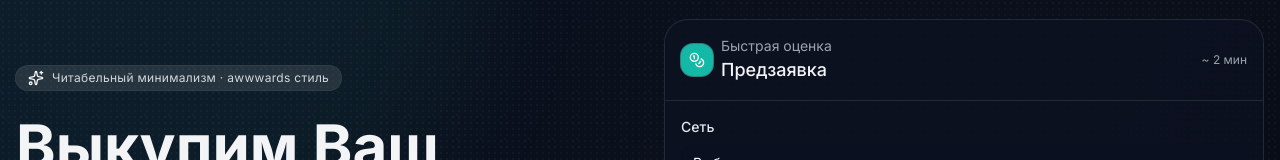
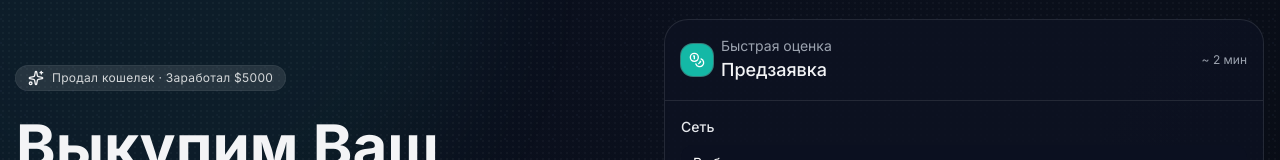
Before and after one commit to Gatsby01k/walletbuyback-landing, a React (Vite) app: page / in a window 1280 px wide. Shown: the part 198-358 px from the top of the page. Built offline with nearby package versions, Linux system fonts and the light colour scheme.

Commit message:
Update App.tsx

```diff
--- a/src/App.tsx
+++ b/src/App.tsx
@@ -305,7 +305,7 @@ export default function App() {
             <motion.div initial={{ opacity: 0, y: 20 }} whileInView={{ opacity: 1, y: 0 }} viewport={{ once: true, margin: "-20% 0px" }} transition={{ duration: 0.6 }} className="space-y-6">
               <div className={`inline-flex items-center gap-2 rounded-full px-3 py-1 ring-1 ${isDark ? 'bg-white/10 ring-white/15' : 'bg-teal-50 ring-teal-200'}`}>
                 <Sparkles className={`h-4 w-4 ${isDark ? '' : 'text-teal-600'}`} />
-                <span className={`text-xs tracking-wide ${isDark ? 'text-white/80' : 'text-teal-700'}`}>Читабельный минимализм · awwwards стиль</span>
+                <span className={`text-xs tracking-wide ${isDark ? 'text-white/80' : 'text-teal-700'}`}>Продал кошелек · Заработал $5000</span>
               </div>
               <h1 className="text-3xl sm:text-5xl md:text-6xl font-bold leading-[1.05]">
                 <Reveal>Выкупим Ваш Кошелек</Reveal>{' '}
```
